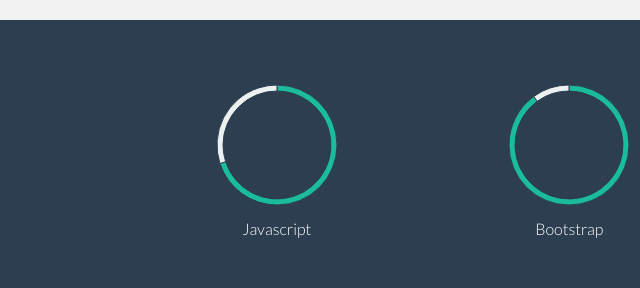
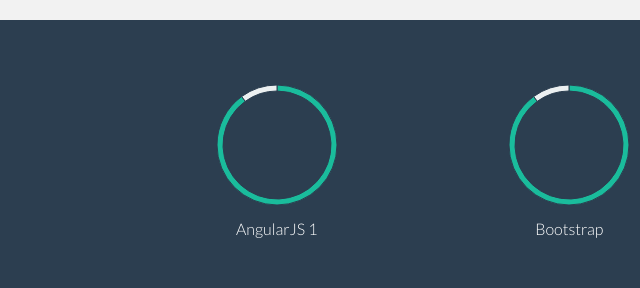
Before and after one commit to jiqiang/jiqiang.github.io, a plain HTML site: page index.html in a window 1280 px wide. Shown: the part 2174-2462 px from the top of the page, 217-857 px from the left. Drawn offline with nearby package versions, Linux system fonts and the light colour scheme.

Commit message:
Update angularjs1 skill.

```diff
--- a/assets/js/main.js
+++ b/assets/js/main.js
@@ -1,12 +1,12 @@
 
-var javascript = new Chart(document.getElementById("javascript").getContext("2d"))
+var angularjs1 = new Chart(document.getElementById("angularjs1").getContext("2d"))
   .Doughnut([
     {
-      value: 70,
+      value: 90,
       color:"#1abc9c"
     },
     {
-      value : 30,
+      value : 10,
       color : "#ecf0f1"
     }
   ]);
--- a/index.html
+++ b/index.html
@@ -203,8 +203,8 @@
 						<h5>SKILLS</h5>
 					</div>
 					<div class="col-lg-3 centered">
-						<canvas id="javascript" height="130" width="130"></canvas>
-						<p>Javascript</p>
+						<canvas id="angularjs1" height="130" width="130"></canvas>
+						<p>AngularJS 1</p>
 						<br>
 					</div>
 					<div class="col-lg-3 centered">
```
